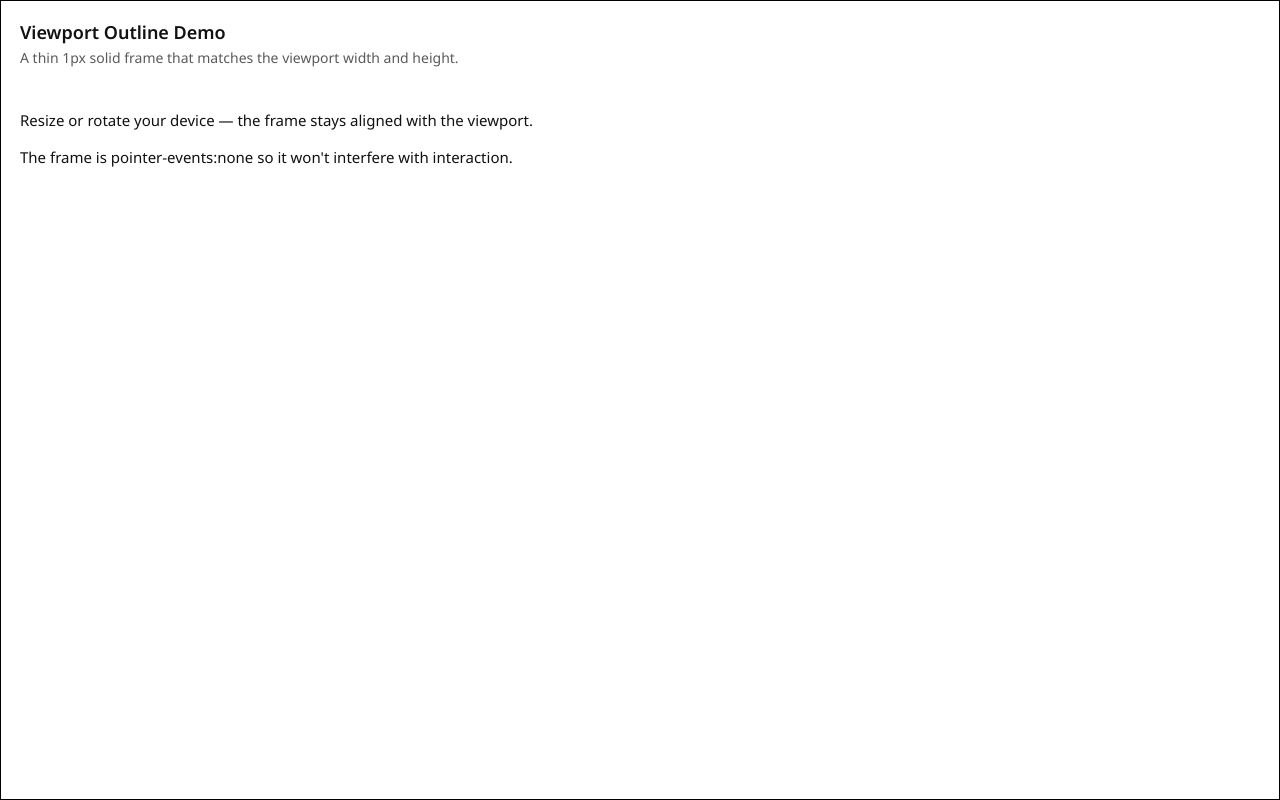
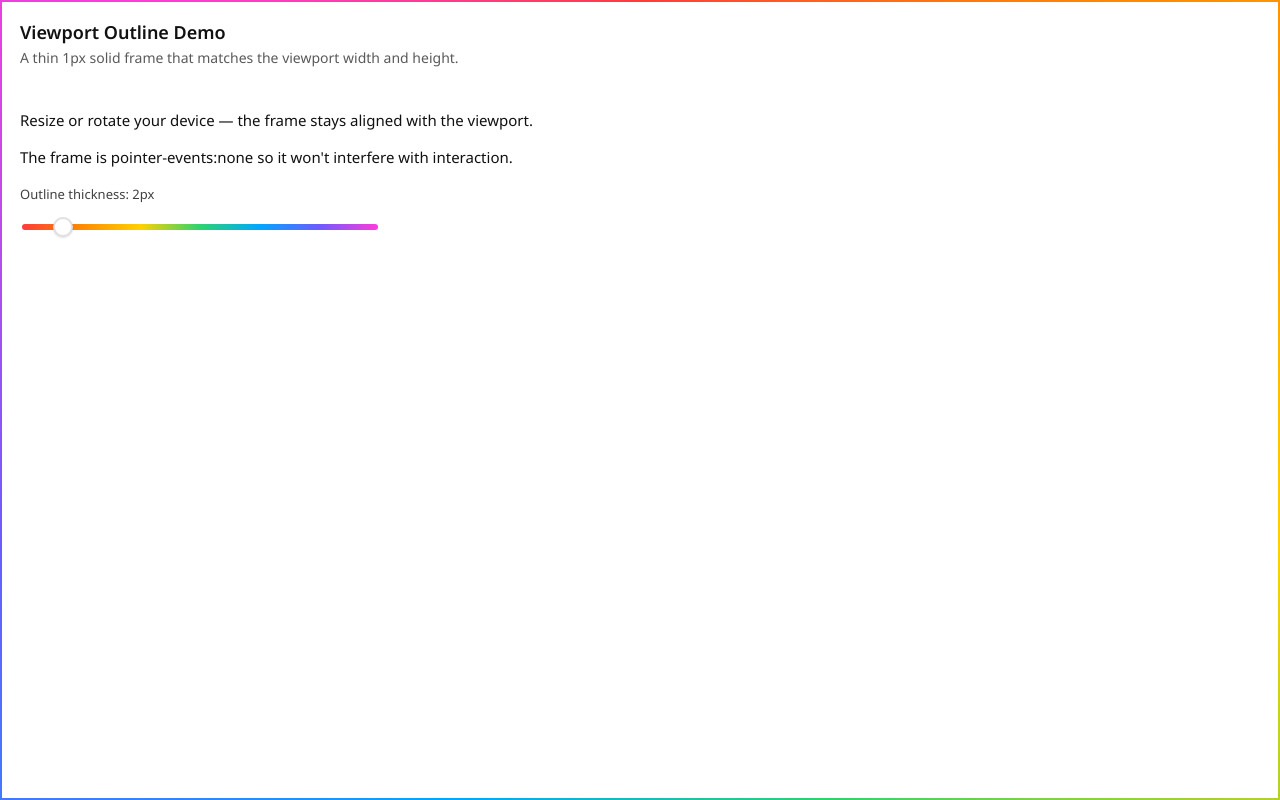
Before and after one commit to websimapi/websim-viewport-outline-demo-2, a plain HTML site: page index.html in a window 1280 px wide. Drawn offline with Linux system fonts and the light colour scheme.

Commit message:
v2: Make it rainbow animated outline with a slider for user to change its px size of outline that should be of the exact viewport width and height of the device

```diff
--- a/index.html
+++ b/index.html
@@ -22,6 +22,12 @@
     <section class="content">
       <p>Resize or rotate your device — the frame stays aligned with the viewport.</p>
       <p class="hint">The frame is pointer-events:none so it won't interfere with interaction.</p>
+
+      <!-- Slider control for frame thickness -->
+      <div class="control">
+        <label for="frame-size">Outline thickness: <output id="frame-size-value">2</output>px</label>
+        <input id="frame-size" type="range" min="1" max="12" step="1" value="2" />
+      </div>
     </section>
   </main>
 
--- a/script.js
+++ b/script.js
@@ -1,4 +1,3 @@
-/* ...existing code... */
 /*
   Minimal script to ensure the frame stays perfectly aligned on mobile when address bars
   show/hide. We set the height to the dynamic viewport unit (100vh can be unreliable).
@@ -7,6 +6,22 @@
   const frame = document.getElementById('viewport-frame');
   if(!frame) return;
 
+  // slider hookup
+  const slider = document.getElementById('frame-size');
+  const out = document.getElementById('frame-size-value');
+  function setFrameSize(px) {
+    frame.style.setProperty('--frame-size', px + 'px');
+    if(out) out.textContent = px;
+  }
+  if (slider) {
+    slider.addEventListener('input', (e) => setFrameSize(e.target.value));
+    // initialize
+    setFrameSize(slider.value);
+  } else {
+    // fallback
+    setFrameSize(2);
+  }
+
   function update() {
     // Use the CSS env(safe-area-inset-*) for notch devices and the visualViewport height
     const vv = window.visualViewport;
@@ -14,6 +29,7 @@
       // position using visualViewport to match the visible viewport area
       const left = vv.offsetLeft || 0;
       const top = vv.offsetTop || 0;
+      // preserve current rotation from CSS animation by only setting translate component
       frame.style.transform = `translate(${left}px, ${top}px)`;
       frame.style.width  = `${vv.width}px`;
       frame.style.height = `${vv.height}px`;
--- a/styles.css
+++ b/styles.css
@@ -2,6 +2,7 @@
   --frame-color: #000;
   --bg: #fff;
   --text: #111;
+  --frame-size: 2px; /* default thickness */
   font-family: "Noto Sans", system-ui, -apple-system, "Segoe UI", Roboto, "Helvetica Neue", Arial;
 }
 
@@ -50,11 +51,73 @@ html,body{
   inset:0;                 /* top:0; right:0; bottom:0; left:0; */
   box-sizing:border-box;
   pointer-events:none;     /* don't block taps/scrolls on mobile */
-  border:1px solid var(--frame-color);
   z-index:9999;
-  /* Prevent the frame from creating a scrollbar due to border on some browsers:
-     We use inset:0 with box-sizing:border-box so it aligns with the viewport edges. */
+
+  /* Border using conic-gradient as border-image to create a smooth rainbow ring */
+  border: var(--frame-size) solid transparent;
+  border-image: conic-gradient(
+    from 0deg,
+    #ff3b3b,
+    #ff8a00,
+    #ffd100,
+    #2dd36f,
+    #00a7ff,
+    #6b5cff,
+    #ff3bdb,
+    #ff3b3b
+  ) 1;
+  /* subtle rotation animation */
+  animation: frame-rotate 6s linear infinite;
+  will-change: transform, width, height;
 }
+
+/* rotate the gradient by animating border-image-source via transform on pseudo element isn't possible,
+   but rotating the element itself isn't desired because it moves content; instead we apply a CSS custom property
+   trick by rotating the element's background via an overlayed pseudo isn't necessary for border-image.
+   Animating a rotation on the element keeps the border visual rotating while transform is used only for translate
+   set by script — that's acceptable since we update transform from script as translate only; rotation is combined. */
+@keyframes frame-rotate {
+  to { transform: rotate(360deg); }
+}
+
+/* Keep transform usage consistent: script will write translate(...) so rotation will combine with translate.
+   To ensure correct order, we'll let script include translate in transform and CSS animation will append rotation;
+   modern browsers compose these. */
+
+/* Slider control styles */
+.control{
+  margin-top:16px;
+  display:flex;
+  flex-direction:column;
+  gap:8px;
+  max-width:360px;
+}
+.control label{
+  font-size:13px;
+  color:rgba(0,0,0,0.75);
+}
+#frame-size{
+  -webkit-appearance:none;
+  appearance:none;
+  height:28px;
+  background:transparent;
+}
+#frame-size::-webkit-slider-runnable-track{
+  height:6px;
+  background:linear-gradient(90deg,#ff3b3b,#ff8a00,#ffd100,#2dd36f,#00a7ff,#6b5cff,#ff3bdb);
+  border-radius:6px;
+}
+#frame-size::-webkit-slider-thumb{
+  -webkit-appearance:none;
+  width:20px;
+  height:20px;
+  border-radius:50%;
+  background:#fff;
+  border:2px solid rgba(0,0,0,0.12);
+  box-shadow:0 1px 2px rgba(0,0,0,0.12);
+  margin-top:-7px;
+}
+#frame-size:focus{ outline:none; }
 
 /* Small responsive tweaks */
 @media (max-width:420px){
```
